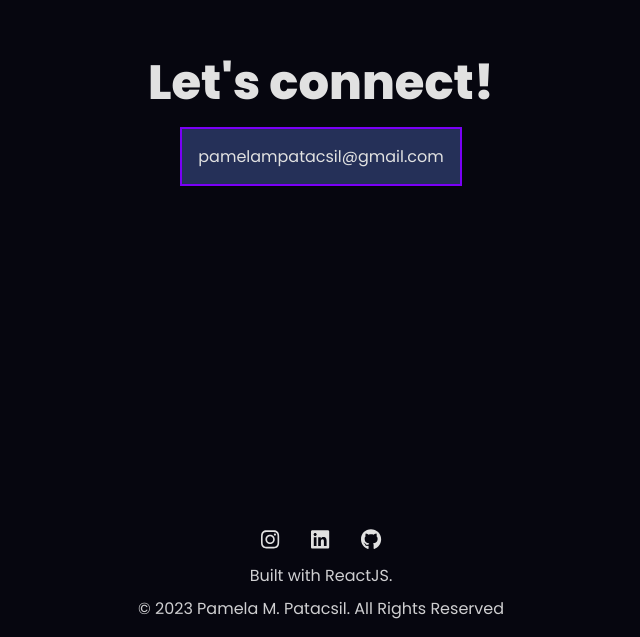
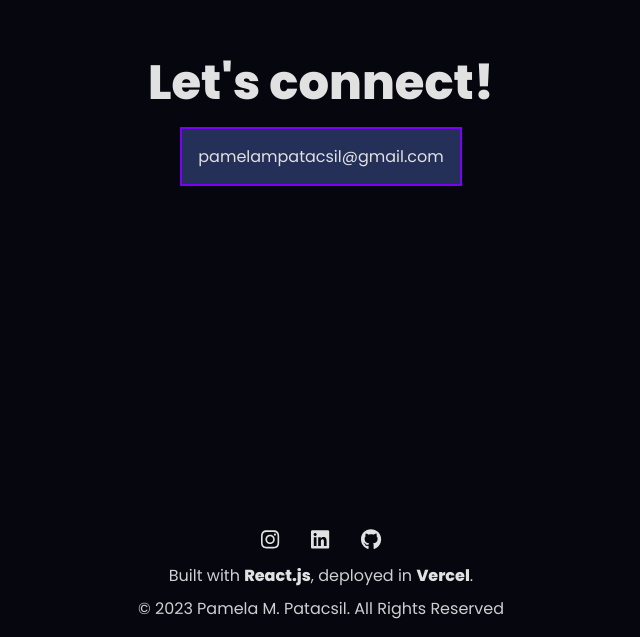
Before and after one commit to patacsilpam/pampatacsil, a React (Vite) app: page / in a window 1280 px wide. Shown: the part 2851-3488 px from the top of the page, without its empty margins (319-959 px from the left). Built offline with nearby package versions, Linux system fonts and the light colour scheme.

Commit message:
footer: update Footer.jsx

```diff
--- a/src/components/Footer.jsx
+++ b/src/components/Footer.jsx
@@ -11,7 +11,7 @@ export const Footer = () => {
                 <a href="https://github.com/patacsilpam" target='_blank'><FontAwesomeIcon icon={faGithub} /></a>
             </div>
             <div>
-                <p>Built with ReactJS.</p>
+                <p>Built with <strong>React.js</strong>, deployed in <strong>Vercel</strong>.</p>
                 <p>© 2023 Pamela M. Patacsil. All Rights Reserved</p>
             </div>
         </div>
```
